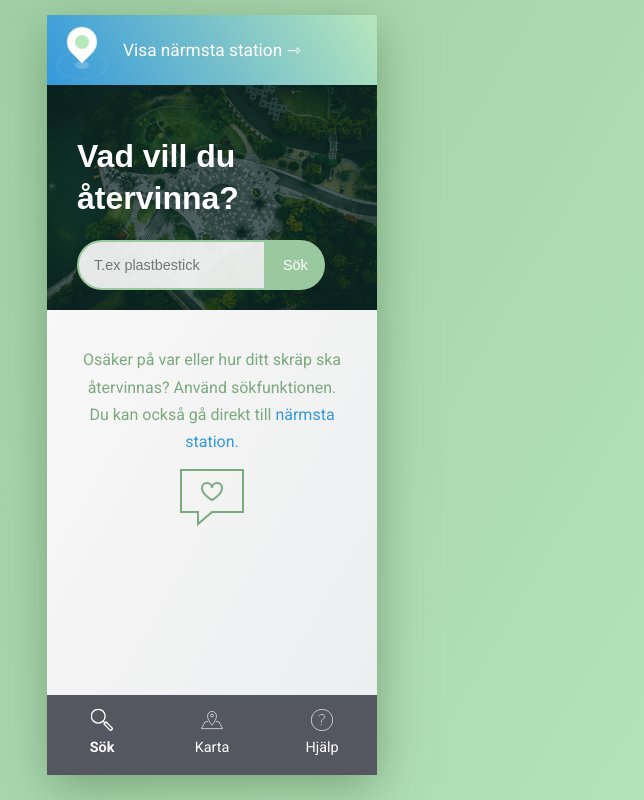
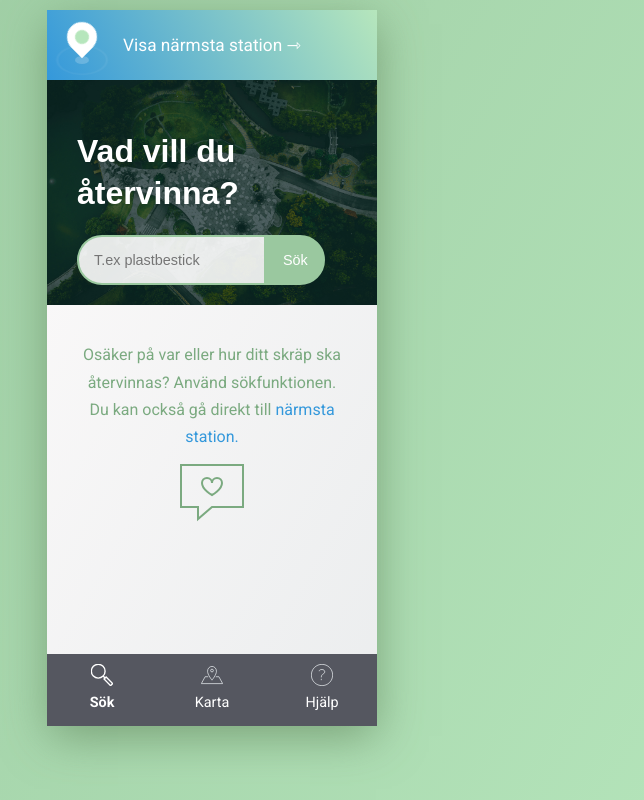
Before and after one commit to uddesson/atervinn-stan-prototype, a React (Create React App) app: page / in a window 1280 px wide. Shown: the whole page, without its empty margins (428-1072 px from the left). Built offline with nearby package versions, Linux system fonts and the light colour scheme; a web font is replaced by a local one.

Commit message:
app wont grow full width when screen minifies

```diff
--- a/src/App.css
+++ b/src/App.css
@@ -5,6 +5,7 @@ General
 html {
     -webkit-box-sizing: border-box;
     box-sizing: border-box;
+    height: 100%;
 
     --primary-green: #9ac89f;
     --primary-green-light: #b6e6bc;
@@ -13,8 +14,10 @@ html {
     --blue: #3498db;
     --grey: #555760;
     --white-light: #ffffff;
+}
 
-    /* --nav-width: 33.33333%; */
+body {
+    height: 100%;
 }
 
 #root {
@@ -61,6 +64,7 @@ header {
 }
 
 .hero-header {
+    flex-shrink: 0;
     background-image: url('./images/city.jpg');
     min-height: 200px;
     line-height: 1.3;
@@ -77,35 +81,35 @@ header {
 }
 
 .container {
-    /* min-height: 100vh; */
+    overflow: auto;
     padding: 15px;
 }
 
 .container-outer {
     position: relative;
-    overflow: hidden;
+    height: 100%;
+    display: flex;
+    flex-direction: column;
     background-image: -webkit-linear-gradient(330deg, #fdfbfb 0%, #ebedee 100%);
     background-image: -o-linear-gradient(330deg, #fdfbfb 0%, #ebedee 100%);
     background-image: linear-gradient(120deg, #fdfbfb 0%, #ebedee 100%);
 }
 
 .container-inner {
-    min-height: 60vh;
+    height: 100%;
     font-size: 1.1em;
     padding: 10px 30px 30px 30px;
 }
 
 .map {
-    height: 90vh;
+    height: calc(100% - 4.5rem);
     width: 100%;
 }
 
 nav {
-    min-height: 10vh;
-    position: fixed;
-    bottom: 0;
-    right: 0;
+    flex-shrink: 0;
     width: 100%;
+    height: 4.5rem;
 }
 
 .btn__nav {
@@ -168,6 +172,7 @@ li:hover {
 }
 
 .btn__call-to-action {
+    flex-shrink: 0;
     width: 100%;
     border: none;
     color: white;
@@ -297,7 +302,7 @@ input[type='submit'] {
 }
 
 .margin-last {
-    margin: 30px 0 100px 0;
+    margin: 30px 0 40px 0;
 }
 
 .capitalize {
@@ -585,21 +590,26 @@ input[type='submit'] {
 */
 
 @media only screen and (min-width: 450px) {
+    #root {
+        padding: 10px 0;
+        height: 100%;
+    }
+
     .container-outer {
+        height: 100%;
+        display: flex;
+        flex-direction: column;
         width: 330px;
-        height: 95vh;
+        max-height: 716px;
         margin: 0 auto;
-        top: 15px;
-        /* overflow: scroll; */
-        /* max-height: 600px; */
         -webkit-box-shadow: 1px 12px 44px -2px rgba(89, 125, 81, 0.61);
         -moz-box-shadow: 1px 12px 44px -2px rgba(89, 125, 81, 0.61);
         box-shadow: 1px 12px 44px -2px rgba(89, 125, 81, 0.61);
     }
 
     .container {
-        height: 76vh;
-        overflow: scroll;
+        overflow: auto;
+        height: 100%;
     }
 
     .block {
@@ -620,16 +630,9 @@ input[type='submit'] {
         margin-top: 10px;
     }
 
-    .map {
-        max-height: 85vh;
-    }
-
     nav {
-        position: absolute;
-        width: 330px;
         margin: 0 auto;
         text-align: center;
-        right: auto;
     }
 
     .margin-last {
```
